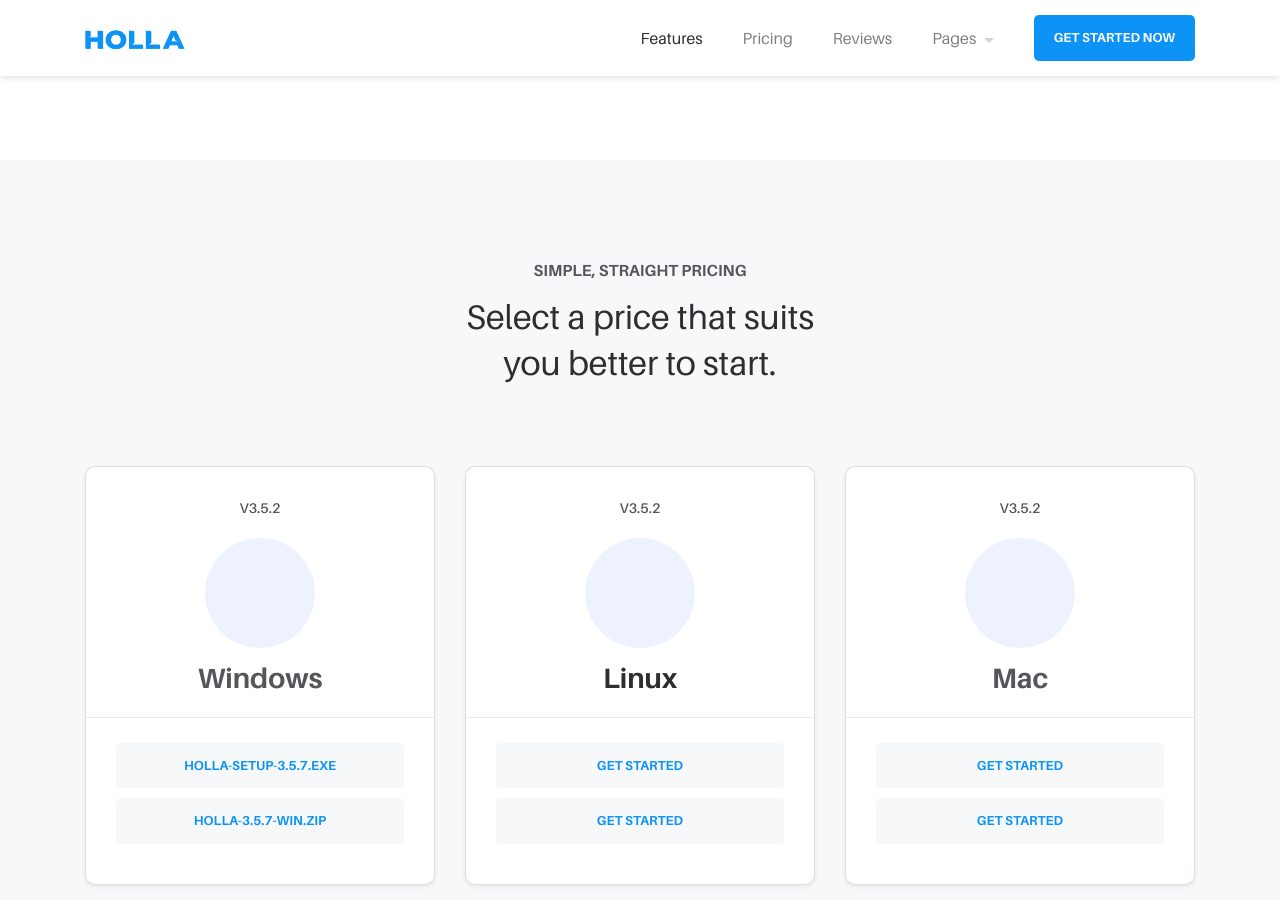
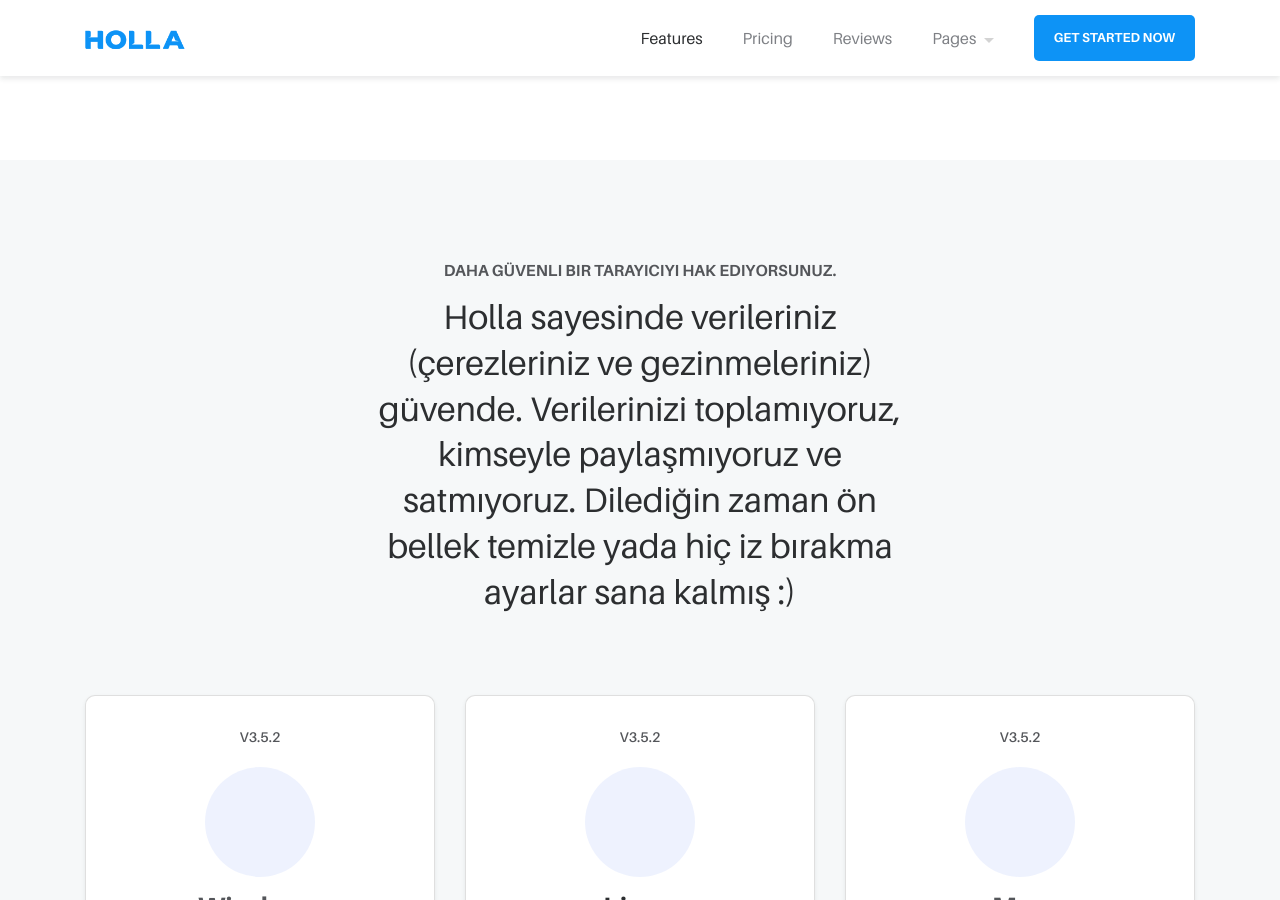
Before and after one commit to meforce/holla, a Jekyll site: the page built from docs/index.html, in a window 1280 px wide and 900 px high, scrolled down 3762 px. Built offline with Jekyll 4.4.1, drawn with Linux system fonts in a browser that asks for light colours; some web fonts are replaced; Markdown is read by kramdown in place of the engine named in the settings.

Commit message:
Update features.html

```diff
--- a/docs/_includes/features.html
+++ b/docs/_includes/features.html
@@ -253,8 +253,8 @@
 <div class="row">
 <div class="col-12 col-lg-6 mx-auto">
 <div class="section-title reveal text-center mb-80">
-<p class="mb-10 text-uppercase font-w-700">Simple, Straight Pricing</p>
-<h3 class="font-w-400">Select a price that suits <br>  you better to start.</h3>
+<p class="mb-10 text-uppercase font-w-700"><i18n>Daha güvenli bir tarayıcıyı hak ediyorsunuz.</i18n></p>
+<h3 class="font-w-400"><i18n>Holla sayesinde verileriniz (çerezleriniz ve gezinmeleriniz) güvende. Verilerinizi toplamıyoruz, kimseyle paylaşmıyoruz ve satmıyoruz. Dilediğin zaman ön bellek temizle yada hiç iz bırakma ayarlar sana kalmış :)</i18n></h3>
 </div>
 <!-- end of section title -->
 </div>
```
